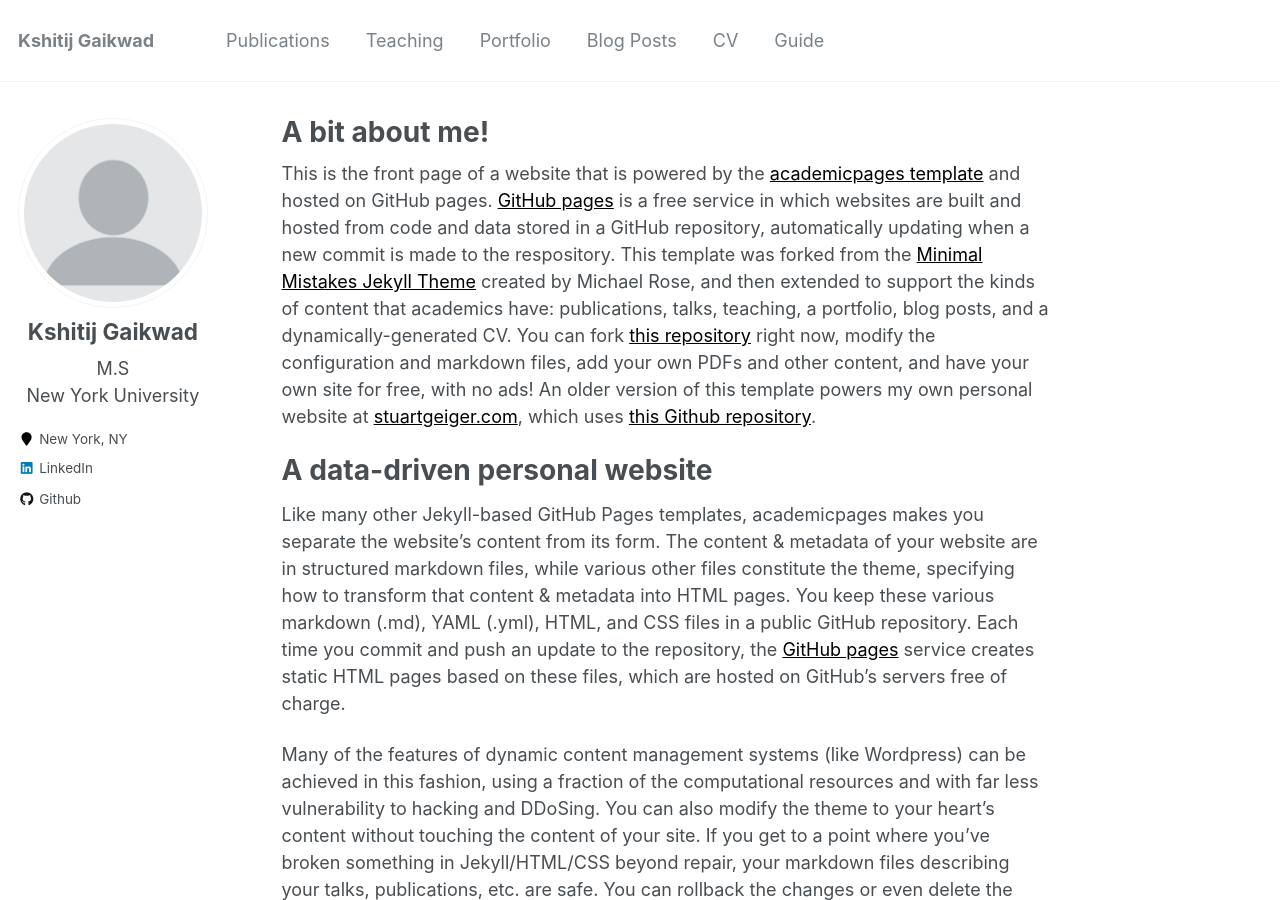
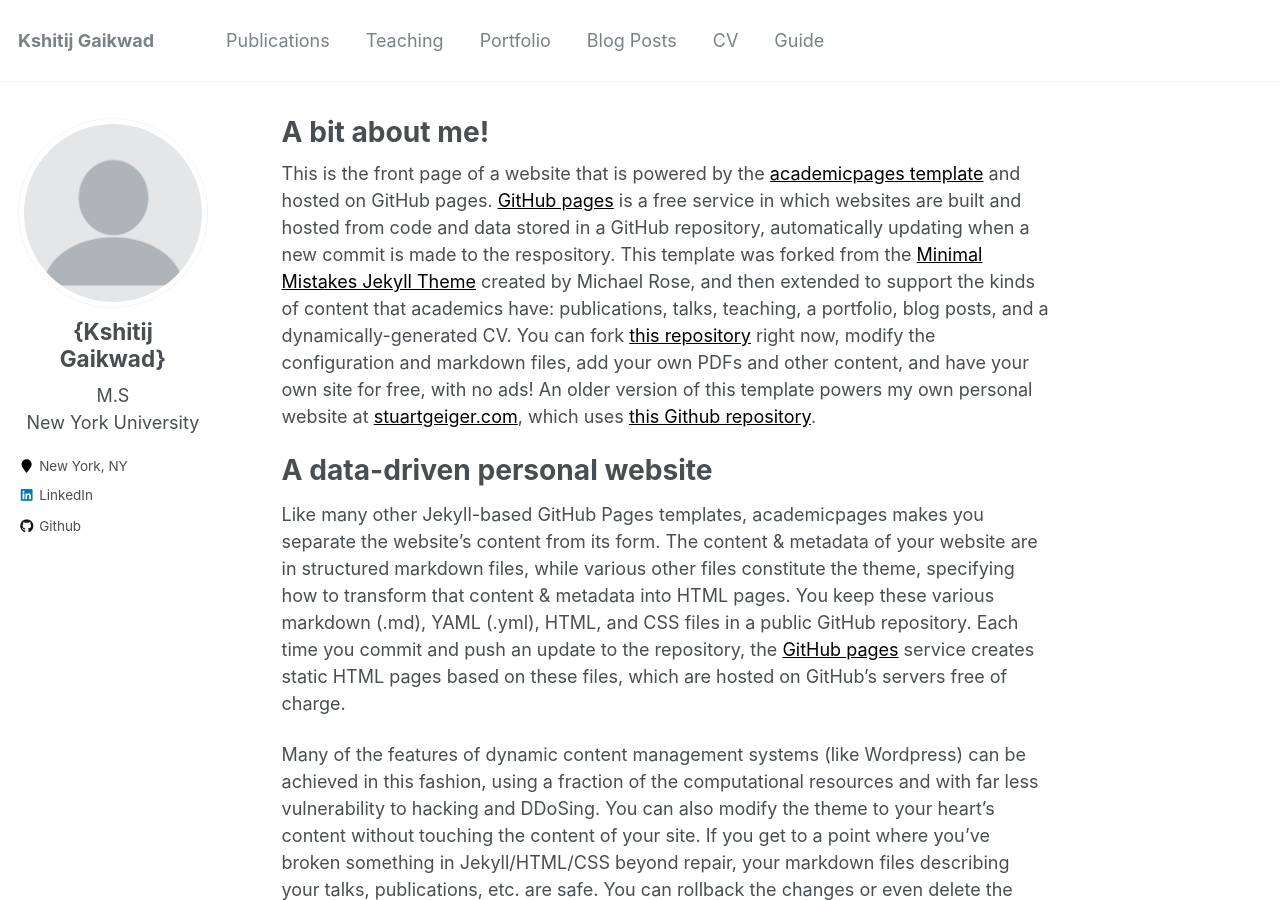
Before and after one commit to kshitij284/kshitij284.github.io, a Jekyll site: the page built from _pages/about.md, in a window 1280 px wide and 900 px high. Built offline with Jekyll 4.4.1, drawn with Linux system fonts in a browser that asks for light colours.

```diff
--- a/_config.yml
+++ b/_config.yml
@@ -80,7 +80,7 @@ analytics:
 
 # Site Author
 author:
-  name             : "Kshitij Gaikwad"
+  name             : "{Kshitij Gaikwad}"
   avatar           : "profile.png"
   bio              : "M.S<br/>New York University"
   location         : "New York, NY"
```
